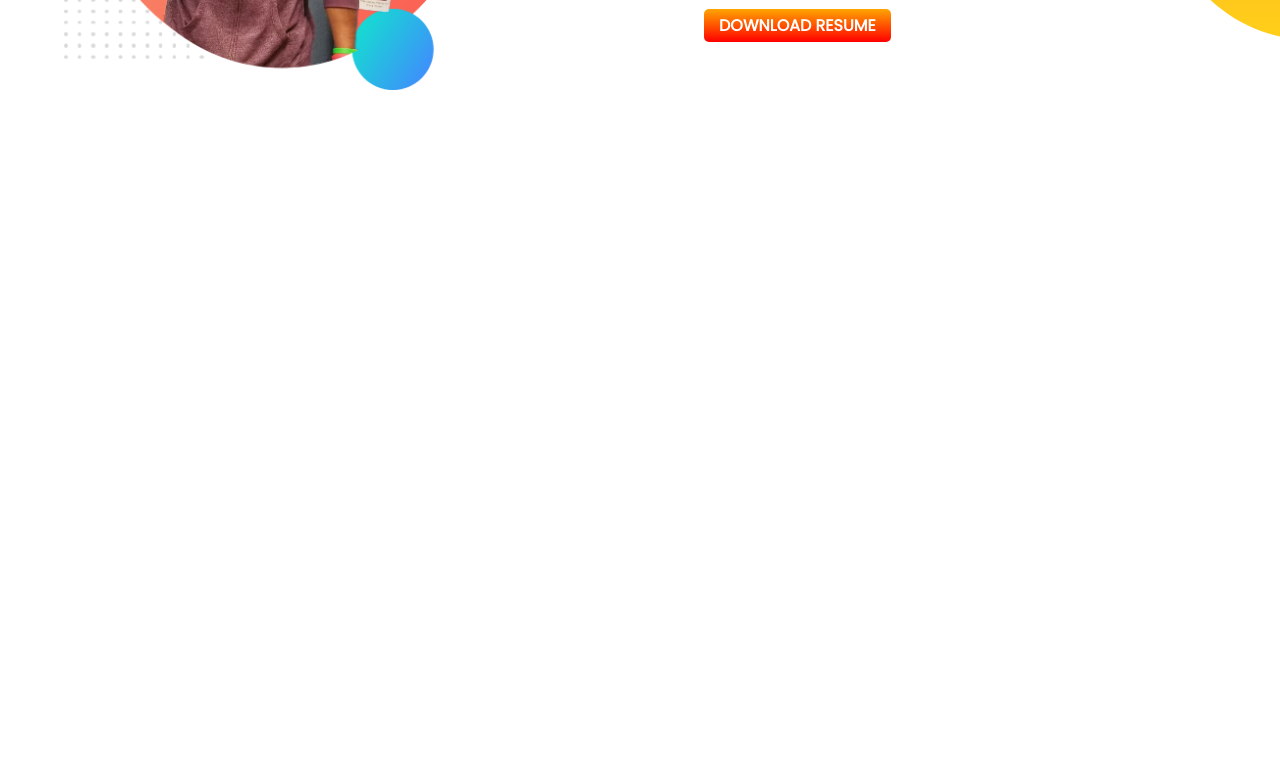
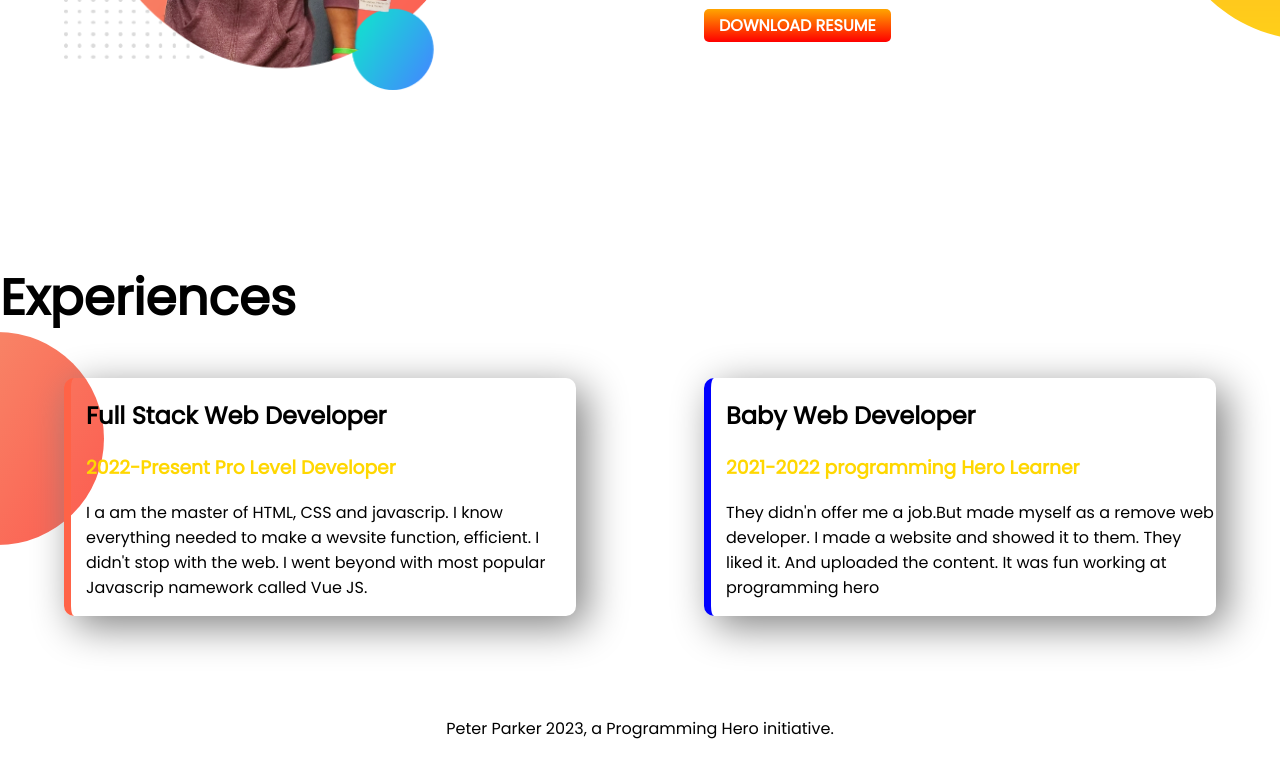
Before and after one commit to Saifulislamripon/developer-portfolio, a plain HTML site: page index.html in a window 1280 px wide. Shown: the part 1134-1891 px from the top of the page. Before the commit the page ends 1395 px from the top, so only its background shows below. Drawn offline with Linux system fonts and the light colour scheme.

Commit message:
stack beby and footer addered

```diff
--- a/index.html
+++ b/index.html
@@ -13,7 +13,7 @@
 </head>
 
 <body>
-    <section class="top-banner">
+    <section class="top-banner flexible-container">
         <div class="half-width">
             <h1>Welcome To</h1>
             <h1><span class="orange-color">Saiful Islam</span> World!</h1>
@@ -27,7 +27,7 @@
         </div>
 
     </section>
-    <section class="dream-big">
+    <section class="dream-big flexible-container">
 
         <div class="half-width">
             <img src="images/jhankar.png" alt="">
@@ -41,7 +41,33 @@
         </div>
 
     </section>
+    <section class="experience-area">
+        <h1>Experiences</h1>
+
+        <div class="flexible-container">
+            <div id="full-stack-web-developer" class="experience-item">
+                <h2>Full Stack Web Developer</h2>
+                <h3 class="orange-color">2022-Present Pro Level Developer</h3>
+                <p>I a am the master of HTML, CSS and javascrip. I know everything needed to make a wevsite function,
+                    efficient. I didn't stop with the web. I went beyond with most popular Javascrip namework called Vue
+                    JS.
+                </p>
+            </div>
+
+            <div id="baby-web-developer" class="experience-item">
+                <h2>Baby Web Developer</h2>
+                <h3 class="orange-color">2021-2022 programming Hero Learner</h3>
+                <p>They didn'n offer me a job.But made myself as a remove web developer. I made a website and showed it
+                    to
+                    them. They liked it. And uploaded the content. It was fun working at programming hero</p>
+            </div>
+        </div>
+    </section>
 
 </body>
 
+<footer>
+    <p>Peter Parker 2023, a Programming Hero initiative.</p>
+</footer>
+
 </html>
--- a/style.css
+++ b/style.css
@@ -11,7 +11,7 @@ h1 {
     color: gold;
 }
 
-section {
+.flexible-container {
     display: flex;
     margin-bottom: 100px;
 }
@@ -46,3 +46,31 @@ section {
     background-repeat: no-repeat;
     background-position: right;
 }
+
+.experience-item {
+    width: 40%;
+    margin-left: 5%;
+    margin-right: 5%;
+    box-shadow: 10px 10px 40px grey;
+    padding-left: 15px;
+    border-radius: 10px;
+}
+
+.experience-area {
+    background-image: url(images/exp-bg.png);
+    background-repeat: no-repeat;
+    background-position: left;
+}
+
+#full-stack-web-developer {
+    border-left: 7px solid tomato;
+
+}
+
+#baby-web-developer {
+    border-left: 7px solid blue;
+}
+
+footer p {
+    text-align: center;
+}
```
